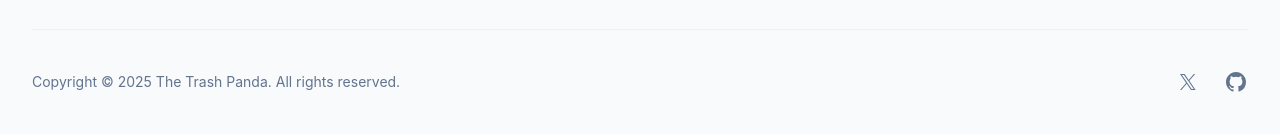
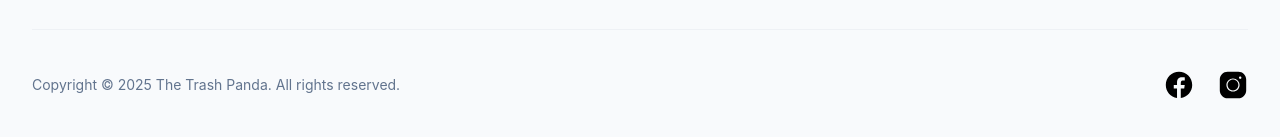
Before and after one commit to atlanteavila/trashpanda, a Next.js app: page /terms-of-service in a window 1280 px wide. Shown: the part 2415-2552 px from the top of the page. Built offline with nearby package versions, Linux system fonts and the light colour scheme; no server answers.

Commit message:
Update FAQs and Social Links

```diff
--- a/src/components/Faqs.tsx
+++ b/src/components/Faqs.tsx
@@ -6,16 +6,20 @@
 const faqs = [
   [
     {
-      question: 'Is tax included?',
-      answer:
-        'All taxes should be calculated at check out.',
+      question: 'How do trash-bin pickups work?',
+      answer: 'We come to your house the day before the city collects your trash bins. We set them on the curb for you and put them back at the end of the day. Bin cleaning services will be rendered on Weekends.',
     },
     {
-      question: 'Can I pay by cash or check?',
-      answer: 'We only accept credit card payments via our website at the moment. Check back soon though. This might change!',
+      question: 'Is tax included?',
+      answer: 'All taxes should be calculated at check out.',
     },
   ],
   [
+    {
+      question: 'Which areas do you currently serve?',
+      answer:
+        'We serve Pinehurst and surrounding cities: Aberdeen, Southern Pines. If business needs allow we might be able to service most of Moore County.',
+    },
     {
       question: 'Can I schedule a one-off service?',
       answer:
@@ -23,7 +27,11 @@
     },
   ],
   [
-
+    {
+      question: 'Can I pay by cash or check?',
+      answer:
+        'We only accept credit card payments via our website at the moment. Check back soon though. This might change!',
+    },
   ],
 ]
 
@@ -51,7 +59,8 @@
             Frequently asked questions
           </h2>
           <p className="mt-4 text-lg tracking-tight text-slate-700">
-            Here's some of the FAQs we've encountered so far. Let us know if you have any more questions!
+            Here's some of the FAQs we've encountered so far. Let us know if you
+            have any more questions!
           </p>
         </div>
         <ul
--- a/src/components/Footer.tsx
+++ b/src/components/Footer.tsx
@@ -21,28 +21,42 @@
         </div>
         <div className="flex flex-col items-center border-t border-slate-400/10 py-10 sm:flex-row-reverse sm:justify-between">
           <div className="flex gap-x-6">
-            <Link href="#" className="group" aria-label="The Trash Panda on X">
+            <Link
+              href="https://facebook.com/thetrashpanda.net"
+              className="group"
+              aria-label="The Trash Panda on Facebook"
+            >
               <svg
-                className="h-6 w-6 fill-slate-500 group-hover:fill-slate-700"
-                aria-hidden="true"
-                viewBox="0 0 24 24"
+                xmlns="http://www.w3.org/2000/svg"
+                x="0px"
+                y="0px"
+                width="30"
+                height="30"
+                viewBox="0 0 50 50"
               >
-                <path d="M13.3174 10.7749L19.1457 4H17.7646L12.7039 9.88256L8.66193 4H4L10.1122 12.8955L4 20H5.38119L10.7254 13.7878L14.994 20H19.656L13.3171 10.7749H13.3174ZM11.4257 12.9738L10.8064 12.0881L5.87886 5.03974H8.00029L11.9769 10.728L12.5962 11.6137L17.7652 19.0075H15.6438L11.4257 12.9742V12.9738Z" />
+                <path d="M25,3C12.85,3,3,12.85,3,25c0,11.03,8.125,20.137,18.712,21.728V30.831h-5.443v-5.783h5.443v-3.848 c0-6.371,3.104-9.168,8.399-9.168c2.536,0,3.877,0.188,4.512,0.274v5.048h-3.612c-2.248,0-3.033,2.131-3.033,4.533v3.161h6.588 l-0.894,5.783h-5.694v15.944C38.716,45.318,47,36.137,47,25C47,12.85,37.15,3,25,3z"></path>
               </svg>
             </Link>
-            <Link href="#" className="group" aria-label="The Trash Panda on GitHub">
+            <Link
+              href="https://www.instagram.com/thetrashpandanc/"
+              className="group"
+              aria-label="The Trash Panda on Instagram"
+            >
               <svg
-                className="h-6 w-6 fill-slate-500 group-hover:fill-slate-700"
-                aria-hidden="true"
-                viewBox="0 0 24 24"
+                xmlns="http://www.w3.org/2000/svg"
+                x="0px"
+                y="0px"
+                width="30"
+                height="30"
+                viewBox="0 0 50 50"
               >
-                <path d="M12 2C6.477 2 2 6.484 2 12.017c0 4.425 2.865 8.18 6.839 9.504.5.092.682-.217.682-.483 0-.237-.008-.868-.013-1.703-2.782.605-3.369-1.343-3.369-1.343-.454-1.158-1.11-1.466-1.11-1.466-.908-.62.069-.608.069-.608 1.003.07 1.531 1.032 1.531 1.032.892 1.53 2.341 1.088 2.91.832.092-.647.35-1.088.636-1.338-2.22-.253-4.555-1.113-4.555-4.951 0-1.093.39-1.988 1.029-2.688-.103-.253-.446-1.272.098-2.65 0 0 .84-.27 2.75 1.026A9.564 9.564 0 0 1 12 6.844a9.59 9.59 0 0 1 2.504.337c1.909-1.296 2.747-1.027 2.747-1.027.546 1.379.202 2.398.1 2.651.64.7 1.028 1.595 1.028 2.688 0 3.848-2.339 4.695-4.566 4.943.359.309.678.92.678 1.855 0 1.338-.012 2.419-.012 2.747 0 .268.18.58.688.482A10.02 10.02 0 0 0 22 12.017C22 6.484 17.522 2 12 2Z" />
+                <path d="M 16 3 C 8.83 3 3 8.83 3 16 L 3 34 C 3 41.17 8.83 47 16 47 L 34 47 C 41.17 47 47 41.17 47 34 L 47 16 C 47 8.83 41.17 3 34 3 L 16 3 z M 37 11 C 38.1 11 39 11.9 39 13 C 39 14.1 38.1 15 37 15 C 35.9 15 35 14.1 35 13 C 35 11.9 35.9 11 37 11 z M 25 14 C 31.07 14 36 18.93 36 25 C 36 31.07 31.07 36 25 36 C 18.93 36 14 31.07 14 25 C 14 18.93 18.93 14 25 14 z M 25 16 C 20.04 16 16 20.04 16 25 C 16 29.96 20.04 34 25 34 C 29.96 34 34 29.96 34 25 C 34 20.04 29.96 16 25 16 z"></path>
               </svg>
             </Link>
           </div>
           <p className="mt-6 text-sm text-slate-500 sm:mt-0">
-            Copyright &copy; {new Date().getFullYear()} The Trash Panda. All rights
-            reserved.
+            Copyright &copy; {new Date().getFullYear()} The Trash Panda. All
+            rights reserved.
           </p>
         </div>
       </Container>
```
